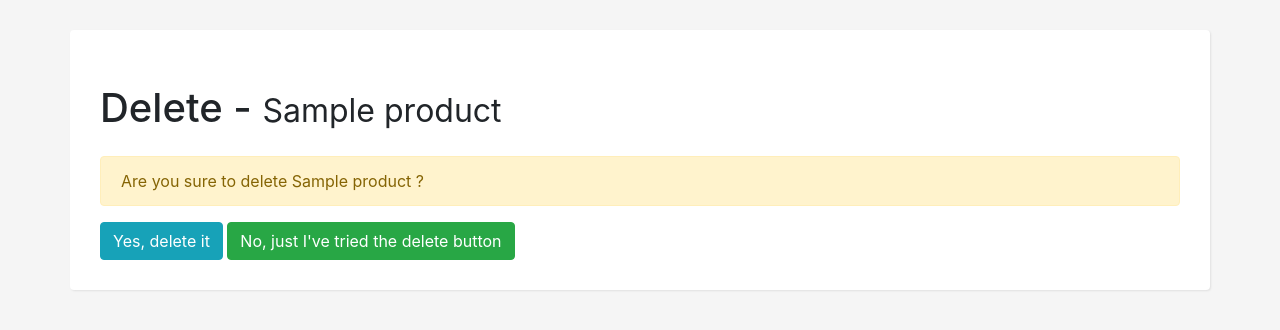
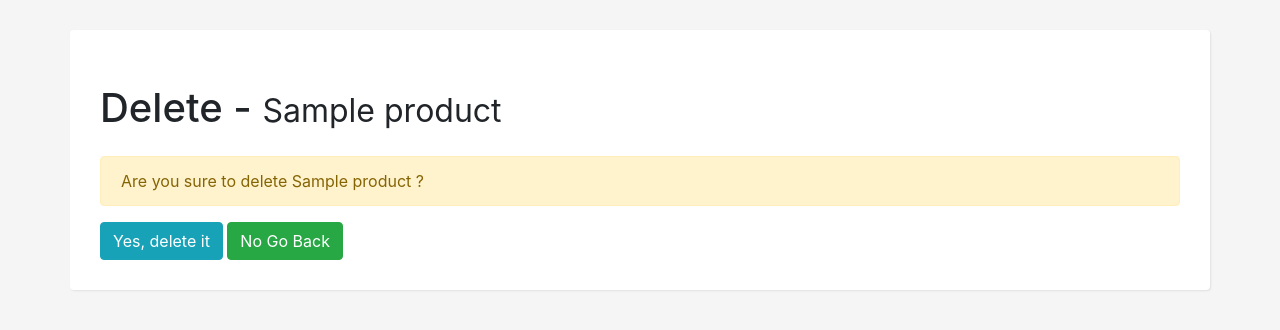
Before and after one commit to Amintahri469/Amin-New-Product, a Django app: page /delete/1 in a window 1280 px wide. Shown: the part 56-386 px from the top of the page. Run offline with Django 3.2, Linux system fonts and the light colour scheme; tables that the repository leaves empty hold one stand-in row (values such as "Sample post"); some libraries are stand-ins or nearby versions.

Commit message:
Fix some issues

```diff
--- a/products/templates/products/product_confirm_delete.html
+++ b/products/templates/products/product_confirm_delete.html
@@ -12,7 +12,7 @@
                   Are you sure to delete {{ object }} ?
                 </div>
                 <input type="submit" class="btn btn-info" value="Yes, delete it" />
-                <a class="btn btn-success" href="{% url 'product_list' %}">No, just I've tried the delete button</a>
+                <a class="btn btn-success" href="{% url 'product_list' %}">No Go Back</a>
             </form>
         </div>
     </div>
```
